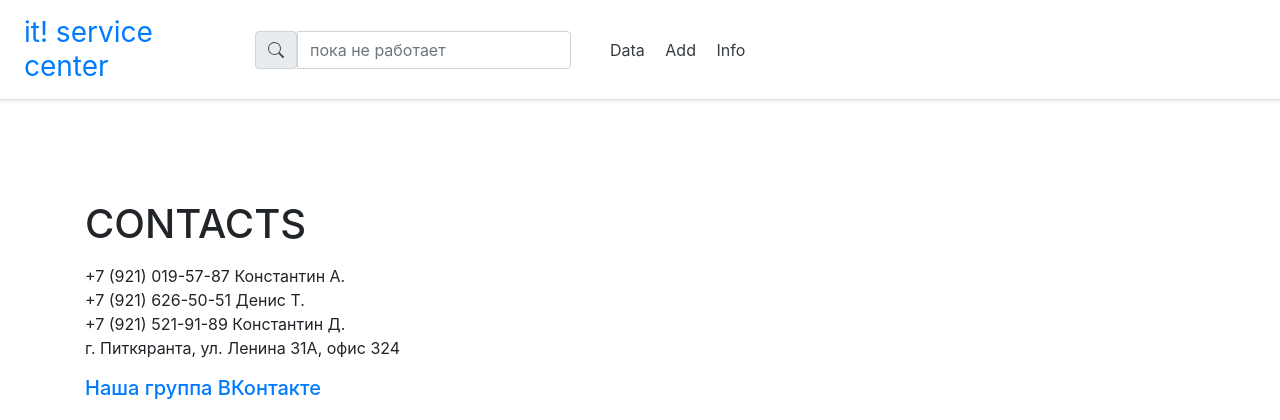
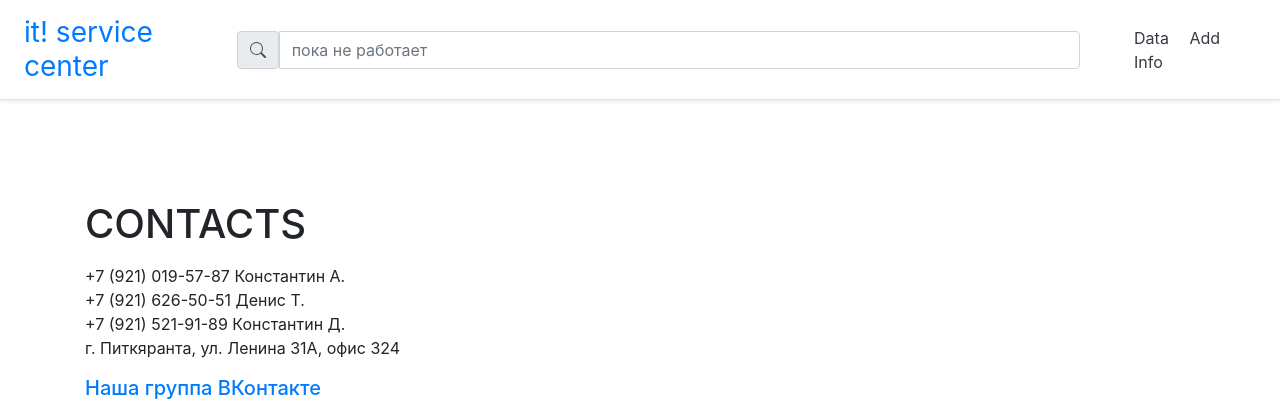
Before and after one commit to Uarsa/blog, a Flask app: page /about in a window 1280 px wide. Shown: the top 420 px of the page. Run offline with Flask 2, Linux system fonts and the light colour scheme; some libraries are stand-ins or nearby versions.

Commit message:
Update base.html

```diff
--- a/templates/base.html
+++ b/templates/base.html
@@ -19,10 +19,9 @@
 <header>
   <div class="d-flex flex-column flex-md-row align-items-center p-3 px-md-4 mb-3 bg-white border-bottom shadow-sm">
 
-   <div class="titler">
   <h3 class="my-0 mr-md-auto font-weight-normal"><a href="/home">it! service center</a></h3>
-   </div>
 
+  <div class="container-xl">
           <nav class="navbar navbar-light">
             <form class="container-fluid">
               <div class="input-group">
@@ -33,6 +32,7 @@
               </div>
             </form>
           </nav>
+  </div>
 
   <nav class="my-2 my-md-0 mr-md-3">
     <a class="p-2 text-dark" href="/posts">Data</a>
```
Lines whose indentation alone changed are shown as unchanged.
